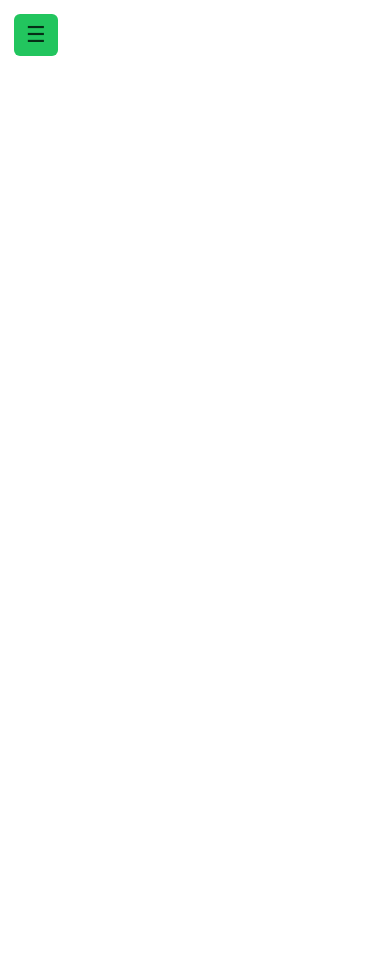
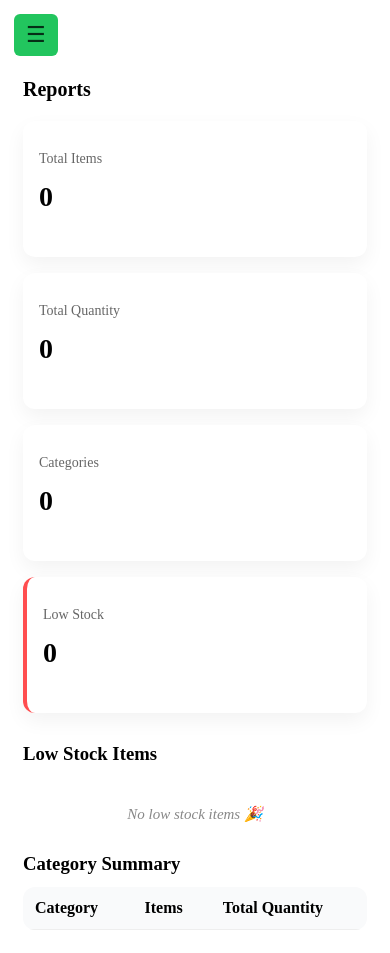
Before and after one commit to Teshome-Worku/inventory-management-system, a React (Vite) app: page /reports in a window 390 px wide. Before the commit the page ends 844 px from the top, so only its background shows below. Built offline with nearby package versions, Linux system fonts and the light colour scheme.

Commit message:
some modification applied to different files

```diff
--- a/src/App.jsx
+++ b/src/App.jsx
@@ -5,6 +5,7 @@ import { BrowserRouter, Route, Routes } from 'react-router-dom'
 import Sidebar from './component/Sidebar';
 import Dashboard from './pages/Dashboard';
 import InventoryList from './pages/InventoryList';
+import Reports from './pages/Reports';
 
 function App() {
   return (
@@ -15,6 +16,7 @@ function App() {
       <Route path='/' element={<Dashboard/>}/>
       <Route path='/addItem' element={<AddItem/>}/>
       <Route path='/inventory_list' element={<InventoryList/>}/>
+      <Route path='/reports' element={<Reports/>}/>
     </Routes>
 
     </BrowserRouter>
--- /dev/null
+++ b/src/component/Reports.css
@@ -0,0 +1,107 @@
+.reports-page {
+    padding: 20px;
+    margin-left: 250px;
+}
+
+.title {
+    display: flex;
+    align-items: center;
+    justify-content: space-between;
+}
+
+.reports-title {
+    font-size: 24px;
+    margin-bottom: 20px;
+}
+
+.reports-cards {
+    display: grid;
+    grid-template-columns: repeat(auto-fit, minmax(180px, 1fr));
+    gap: 16px;
+    margin-bottom: 30px;
+}
+
+.report-card {
+    background: #fff;
+    border-radius: 12px;
+    padding: 16px;
+    box-shadow: 0 8px 20px rgba(0, 0, 0, 0.05);
+}
+
+.report-card p {
+    color: #666;
+    font-size: 14px;
+}
+
+.report-card h3 {
+    font-size: 28px;
+    margin-top: 8px;
+}
+
+.report-card.danger {
+    border-left: 4px solid #ff4d4f;
+}
+
+.report-section {
+    margin-top: 30px;
+}
+
+.report-section h3 {
+    margin-bottom: 12px;
+}
+
+.report-table {
+    width: 100%;
+    border-collapse: collapse;
+    background: #fff;
+    border-radius: 12px;
+    overflow: hidden;
+}
+
+.report-table th,
+.report-table td {
+    padding: 12px;
+    border-bottom: 1px solid #eee;
+    text-align: left;
+}
+
+.report-table th {
+    background: #f9fafb;
+}
+
+.danger-row {
+    background: #fff5f5;
+}
+
+.empty {
+    color: #888;
+    font-style: italic;
+}
+
+.report-table tbody tr:hover {
+    background: #f3f4f6;
+}
+
+.report-table td {
+    vertical-align: middle;
+}
+
+@media (max-width: 768px) {
+    .reports-page {
+        margin-left: 0;
+        padding: 15px;
+    }
+    .reports-cards {
+        grid-template-columns: 1fr;
+    }
+    .reports-title {
+        font-size: 20px;
+        margin-top: 40px;
+    }
+    .title {
+        flex-direction: column;
+        align-items: flex-start;
+        justify-content: center;
+        gap: 10px;
+    }
+}
--- a/src/component/Sidebar.jsx
+++ b/src/component/Sidebar.jsx
@@ -49,6 +49,15 @@ const Sidebar = () => {
           >
             📦 Inventory
           </NavLink>
+          <NavLink
+            to="/reports"
+            onClick={closeSidebar}
+            className={({ isActive }) =>
+              isActive ? "nav-link active" : "nav-link"
+            }
+          >
+            🔂 Reports
+          </NavLink>
         </nav>
       </aside>
     </>
--- /dev/null
+++ b/src/pages/Reports.jsx
@@ -0,0 +1,119 @@
+import { useEffect, useState } from "react";
+import { getAllItems } from "../db/inventoryDB";
+import "../component/Reports.css";
+
+const Reports = () => {
+  const [items, setItems] = useState([]);
+
+  useEffect(() => {
+    loadItems();
+  }, []);
+
+  const loadItems = async () => {
+    const data = await getAllItems();
+    setItems(data);
+  };
+
+  // ===== Calculations =====
+  const totalItems = items.length;
+  const totalQuantity = items.reduce((sum, item) => sum + item.quantity, 0);
+  const categories = [...new Set(items.map(item => item.category))];
+
+  const LOW_STOCK_LIMIT = 5;
+  const lowStockItems = items.filter(item => item.quantity <= LOW_STOCK_LIMIT);
+
+  const categorySummary = categories.map(cat => {
+    const catItems = items.filter(item => item.category === cat);
+    return {
+      category: cat,
+      itemsCount: catItems.length,
+      totalQty: catItems.reduce((sum, i) => sum + i.quantity, 0),
+    };
+  });
+
+  return (
+    <div className="reports-page">
+        <div className="title">
+        <h2 className="reports-title">Reports</h2>
+
+        </div>
+
+      {/* ===== Summary Cards ===== */}
+      <div className="reports-cards">
+        <div className="report-card">
+          <p>Total Items</p>
+          <h3>{totalItems}</h3>
+        </div>
+
+        <div className="report-card">
+          <p>Total Quantity</p>
+          <h3>{totalQuantity}</h3>
+        </div>
+
+        <div className="report-card">
+          <p>Categories</p>
+          <h3>{categories.length}</h3>
+        </div>
+
+        <div className="report-card danger">
+          <p>Low Stock</p>
+          <h3>{lowStockItems.length}</h3>
+        </div>
+      </div>
+
+      {/* ===== Low Stock Table ===== */}
+      <div className="report-section">
+        <h3>Low Stock Items</h3>
+
+        {lowStockItems.length === 0 ? (
+          <p className="empty">No low stock items 🎉</p>
+        ) : (
+          <table className="report-table">
+            <thead>
+              <tr>
+                <th>Item</th>
+                <th>Category</th>
+                <th>Quantity</th>
+              </tr>
+            </thead>
+            <tbody>
+              {lowStockItems.map(item => (
+                <tr key={item.id} className="danger-row">
+                  <td>{item.name}</td>
+                  <td>{item.category}</td>
+                  <td>{item.quantity}</td>
+                </tr>
+              ))}
+            </tbody>
+          </table>
+        )}
+      </div>
+
+      {/* ===== Category Summary Table ===== */}
+      <div className="report-section">
+        <h3>Category Summary</h3>
+
+        <table className="report-table">
+          <thead>
+            <tr>
+              <th>Category</th>
+              <th>Items</th>
+              <th>Total Quantity</th>
+            </tr>
+          </thead>
+          <tbody>
+            {categorySummary.map(cat => (
+              <tr key={cat.category}>
+                <td>{cat.category}</td>
+                <td>{cat.itemsCount}</td>
+                <td>{cat.totalQty}</td>
+              </tr>
+            ))}
+          </tbody>
+        </table>
+      </div>
+    </div>
+  );
+};
+
+export default Reports;
```
